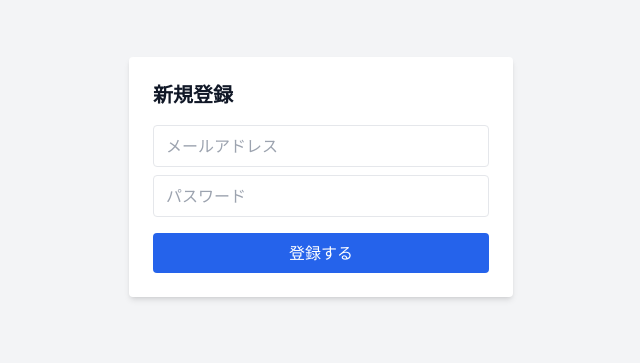
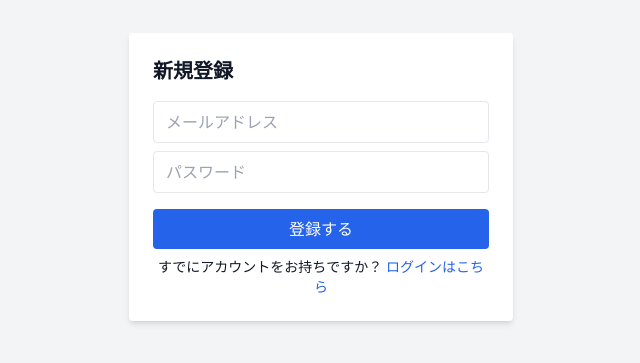
Before and after one commit to masaki0406/task-calendar-app, a Next.js app: page /signup in a window 1280 px wide. Shown: the part 223-586 px from the top of the page, without its empty margins (319-959 px from the left). Built offline with nearby package versions, Linux system fonts and the light colour scheme.

Commit message:
Update page.tsx

```diff
--- a/src/app/signup/page.tsx
+++ b/src/app/signup/page.tsx
@@ -1,13 +1,13 @@
-// src/app/signup/page.tsx
 'use client';
 
 import { useState } from 'react';
-import { useRouter } from 'next/navigation'; // ✅ 追加
+import { useRouter } from 'next/navigation';
 import { createUserWithEmailAndPassword } from 'firebase/auth';
 import { auth } from '@/lib/firebase';
+import Link from 'next/link'; // ✅ 追加
 
 export default function SignUpPage() {
-  const router = useRouter(); // ✅ 追加
+  const router = useRouter();
 
   const [email, setEmail] = useState('');
   const [password, setPassword] = useState('');
@@ -16,7 +16,7 @@
   const handleSignUp = async () => {
     try {
       await createUserWithEmailAndPassword(auth, email, password);
-      router.push('/login'); // ✅ ユーザー登録完了後にログイン画面へ遷移
+      router.push('/login');
     } catch (err: any) {
       setError(err.message);
     }
@@ -43,10 +43,18 @@
         />
         <button
           onClick={handleSignUp}
-          className="w-full bg-blue-600 text-white py-2 rounded hover:bg-blue-700"
+          className="w-full bg-blue-600 text-white py-2 rounded hover:bg-blue-700 mb-2"
         >
           登録する
         </button>
+
+        {/* ✅ ログイン画面へ戻るリンク */}
+        <p className="text-sm text-center">
+          すでにアカウントをお持ちですか？{' '}
+          <Link href="/login" className="text-blue-600 hover:underline">
+            ログインはこちら
+          </Link>
+        </p>
       </div>
     </div>
   );
```
